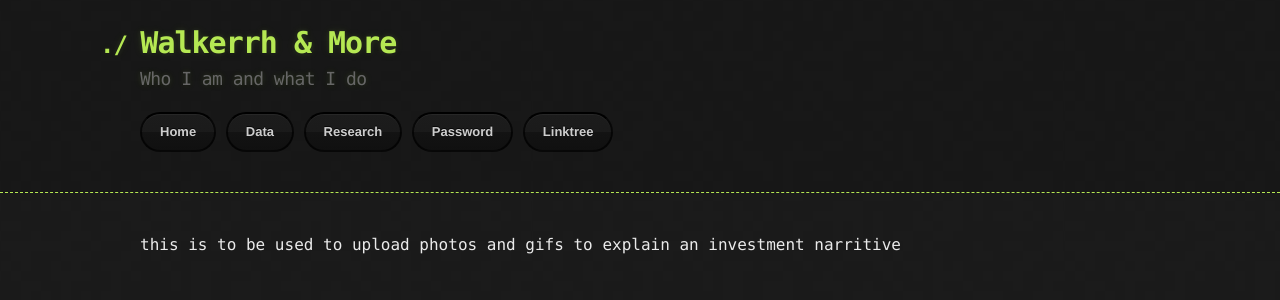
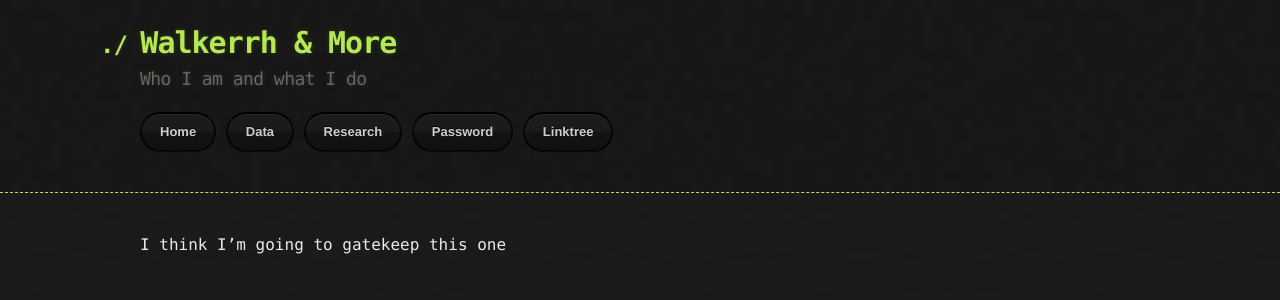
Before and after one commit to Walkerrh/walkerrh.github.io, a Jekyll site: the page built from research.md, in a window 1280 px wide. Shown: the top 300 px of the page. Built offline with Jekyll 4.4.1, drawn with Linux system fonts in a browser that asks for light colours; our own code applies the rules of GitHub Pages for plain Markdown files.

Commit message:
Update research.md

```diff
--- a/research.md
+++ b/research.md
@@ -1 +1 @@
-this is to be used to upload photos and gifs to explain an investment narritive
+I think I'm going to gatekeep this one
```
